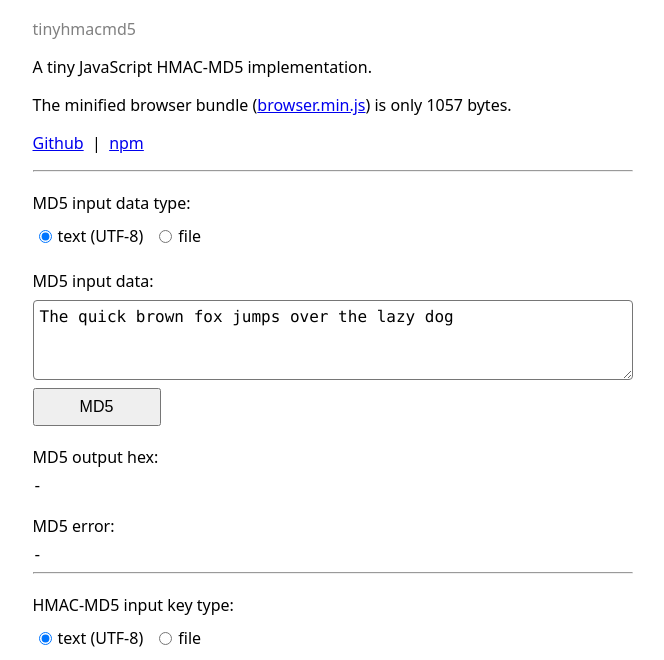
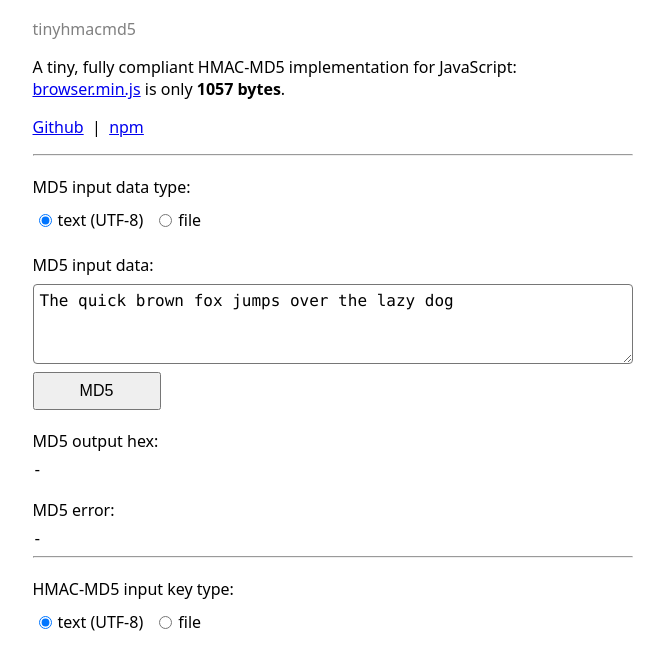
Before and after one commit to bddjr/tinyhmacmd5, a website: page website/index.html in a window 1280 px wide. Shown: the part 70-730 px from the top of the page, without its empty margins (300-964 px from the left). Drawn offline with Linux system fonts and the light colour scheme.

Commit message:
0.1.2 README description

```diff
--- a/package.json
+++ b/package.json
@@ -1,7 +1,7 @@
 {
   "name": "tinyhmacmd5",
-  "version": "0.1.1",
-  "description": "A tiny JavaScript HMAC-MD5 implementation. The minified browser bundle is only 1057 bytes.",
+  "version": "0.1.2",
+  "description": "A tiny, fully compliant HMAC-MD5 implementation for JavaScript: browser.min.js is only 1057 bytes.",
   "author": "bddjr",
   "license": "MIT",
   "type": "module",
--- a/website/index.html
+++ b/website/index.html
@@ -7,7 +7,7 @@
     <title>tinyhmacmd5</title>
     <meta name="robots" content="index, follow">
     <meta name="description"
-        content="A tiny JavaScript HMAC-MD5 implementation. The minified browser bundle is only 1057 bytes.">
+        content="A tiny, fully compliant HMAC-MD5 implementation for JavaScript: browser.min.js is only 1057 bytes.">
     <meta name="keywords"
         content="tinyhmacmd5,md5,hmac,hmacmd5,hmac-md5,tiny,crypto,bddjr,blueimp,blueimp-md5,javascript,typescript,js,ts">
     <meta name="color-scheme" content="light dark">
@@ -123,9 +123,9 @@
     <div id="main">
         <h1 id="h1">Tiny HMAC MD5</h1>
         <p style="color: gray;">tinyhmacmd5</p>
-        <p>A tiny JavaScript HMAC-MD5 implementation.</p>
-        <p>The minified browser bundle (<a target="_blank" href="./browser.min.js">browser.min.js</a>) is only 1057
-            bytes.</p>
+        <p>A tiny, fully compliant HMAC-MD5 implementation for JavaScript:<br>
+            <a target="_blank" href="./browser.min.js">browser.min.js</a> is only <b>1057 bytes</b>.
+        </p>
         <p><a target="_blank" href="https://github.com/bddjr/tinyhmacmd5">Github</a> &nbsp;|&nbsp; <a target="_blank"
                 href="https://www.npmjs.com/package/tinyhmacmd5">npm</a></p>
         <hr>
```
Also changed, not shown: README.md.
